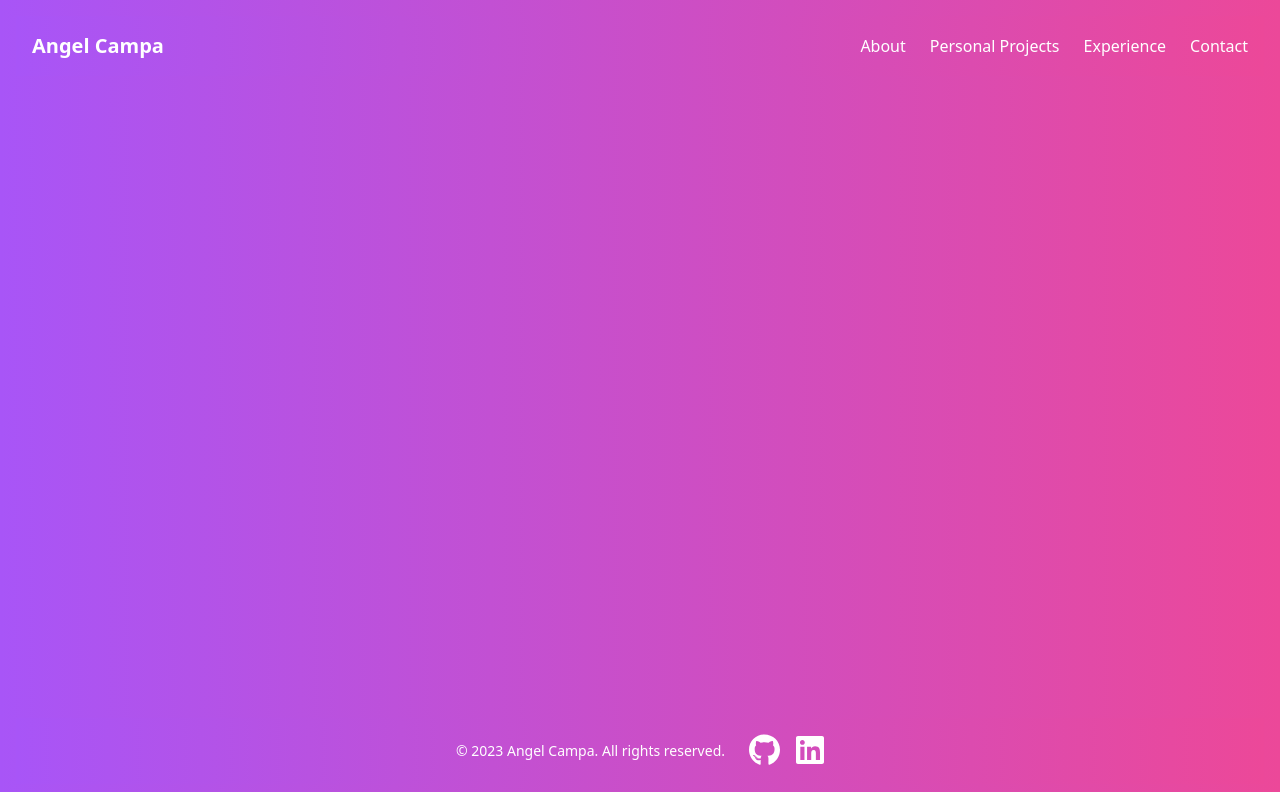
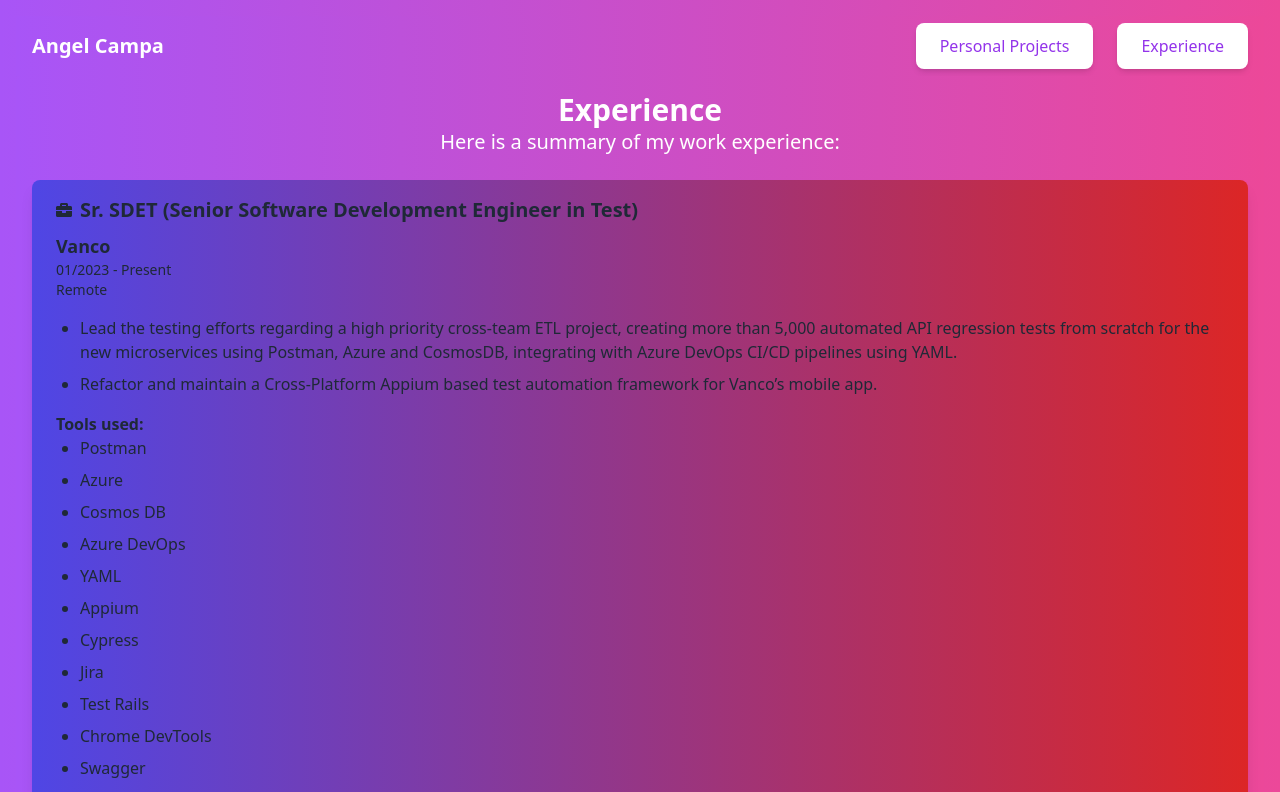
Before and after one commit to AngelCampa/personal-website, a React (Vite) app: page /experience in a window 1280 px wide. Shown: the top 792 px of the page. Built offline with nearby package versions, Linux system fonts and the light colour scheme.

Commit message:
Added experience page

```diff
--- a/src/App.tsx
+++ b/src/App.tsx
@@ -4,6 +4,7 @@
 import Footer from "./components/Footer";
 import Landing from "./components/LandingPage";
 import PersonalProjects from "./pages/PersonalProjects";
+import Experience from "./pages/Experience";
 
 const App = () => {
   return (
@@ -14,6 +15,7 @@
           <Routes>
             <Route path="/" element={<Landing />} />
             <Route path="/projects" element={<PersonalProjects />} />
+            <Route path="/experience" element={<Experience />} />
           </Routes>
         </main>
         <Footer />
--- /dev/null
+++ b/src/components/ExperienceCard.tsx
@@ -0,0 +1,53 @@
+import React from "react";
+import { experiences } from "../data/ExperienceData";
+import { FaBriefcase } from "react-icons/fa";
+
+const ExperienceCard: React.FC = () => {
+  return (
+    <div className="p-4 bg-gradient-to-r from-purple-500 to-pink-500 rounded-md">
+      <div className="text-center">
+        <h1 className="text-3xl font-bold text-white">Experience</h1>
+        <p className="text-xl text-white">Here is a summary of my work experience:</p>
+      </div>
+      <div className="flex flex-col gap-6 mt-6">
+        {experiences.map((experience) => {
+          return (
+            <div
+              key={experience.id}
+              className="bg-gradient-to-r from-indigo-600 to-red-600 rounded-lg shadow-lg overflow-hidden text-gray-800 px-6 py-4"
+            >
+              <div className="flex items-center mb-2">
+                <FaBriefcase className="mr-2" />
+                <h2 className="text-xl font-bold">{experience.jobTitle}</h2>
+              </div>
+              <div className="mb-4">
+                <h3 className="text-lg font-bold">{experience.company}</h3>
+                <p className="text-sm">{`${experience.startDate} - ${experience.endDate}`}</p>
+                <p className="text-sm">{experience.location}</p>
+              </div>
+              <ul className="list-disc pl-6">
+                {experience.activities.map((activity, index) => (
+                  <li key={index} className="mb-2">
+                    {activity}
+                  </li>
+                ))}
+              </ul>
+              <div className="mt-4">
+                <p className="text-gray-800 font-bold">Tools used:</p>
+                <ul className="list-disc pl-6">
+                  {experience.tools.map((tool, index) => (
+                    <li key={index} className="mb-2">
+                      {tool}
+                    </li>
+                  ))}
+                </ul>
+              </div>
+            </div>
+          );
+        })}
+      </div>
+    </div>
+  );
+};
+
+export default ExperienceCard;
--- a/src/components/LandingPage.tsx
+++ b/src/components/LandingPage.tsx
@@ -26,7 +26,7 @@
           </h2>
           <div className="text-lg text-white mb-8 space-x-8">
             <a
-              href="resume.pdf"
+              href="../public/angel-campa-cv.pdf"
               target="_blank"
               rel="noopener noreferrer"
               className="bg-white text-purple-600 px-6 py-3 rounded-lg shadow-md hover:bg-purple-600 hover:text-white transition duration-200 mb-8"
--- a/src/components/Navbar.tsx
+++ b/src/components/Navbar.tsx
@@ -11,33 +11,20 @@
           </Link>
           <ul className="flex space-x-6">
             <li>
-              <a
-                href="#about"
-                className="hover:text-pink-300 transition duration-200"
+              <Link
+                to="/projects"
+                className="bg-white text-purple-600 px-6 py-3 rounded-lg shadow-md hover:bg-purple-600 hover:text-white transition duration-200 mb-8"
               >
-                About
-              </a>
-            </li>
-            <li>
-              <Link to="/projects" className="hover:text-pink-300">
                 Personal Projects
               </Link>
             </li>
             <li>
-              <a
-                href="#experience"
-                className="hover:text-pink-300 transition duration-200"
+              <Link
+                to="/experience"
+                className="bg-white text-purple-600 px-6 py-3 rounded-lg shadow-md hover:bg-purple-600 hover:text-white transition duration-200 mb-8"
               >
                 Experience
-              </a>
-            </li>
-            <li>
-              <a
-                href="#contact"
-                className="hover:text-pink-300 transition duration-200"
-              >
-                Contact
-              </a>
+              </Link>
             </li>
           </ul>
         </div>
--- /dev/null
+++ b/src/data/ExperienceData.tsx
@@ -0,0 +1,96 @@
+export const experiences = [
+    {
+      id: 1,
+      jobTitle: 'Sr. SDET (Senior Software Development Engineer in Test)',
+      company: 'Vanco',
+      startDate: '01/2023',
+      endDate: 'Present',
+      location: 'Remote',
+      activities: [
+        'Lead the testing efforts regarding a high priority cross-team ETL project, creating more than 5,000 automated API regression tests from scratch for the new microservices using Postman, Azure and CosmosDB, integrating with Azure DevOps CI/CD pipelines using YAML.',
+        'Refactor and maintain a Cross-Platform Appium based test automation framework for Vanco’s mobile app.',
+      ],
+      tools: [
+        'Postman',
+        'Azure',
+        'Cosmos DB',
+        'Azure DevOps',
+        'YAML',
+        'Appium',
+        'Cypress',
+        'Jira',
+        'Test Rails',
+        'Chrome DevTools',
+        'Swagger',
+        'Microsoft SQL Server Management',
+      ],
+    },
+    {
+      id: 2,
+      jobTitle: 'SDET (Software Development Engineer in Test)',
+      company: 'Vanco',
+      startDate: '04/2022',
+      endDate: '01/2023',
+      location: 'Remote',
+      activities: [
+        'Create a system level test automation framework for E2E UI testing from scratch using Cypress with BDD design for automated regression testing, integrating it with the CI/CD pipeline in Azure DevOps using YAML.',
+        'Create API automated testing suites from scratch and integrate them with CI/CD pipelines using postman and YAML.',
+        'Continuous planning, design, and execution of acceptance testing of features and user stories developed in an agile (Scrum) environment using Jira and Test Rails, including front-end and back-end testing (UI, functional, database SQL, API) using different tools: Chrome DevTools, Swagger, Postman, Microsoft SQL Server Management, Cosmos DB, etc.',
+        'Contribute to the DevOps process by being the Release Manager of the team\'s products, releasing to different environments, monitoring automated regression testing results, doing rollbacks when necessary and monitoring Azure\'s resources (DB, App Service, Telemetry, Functions, etc.).',
+        'Lead, coordinate and execute cross-team testing efforts regarding data migration from different teams to a company-level centralized microservice, testing data integrity over hundreds of thousands of records.',
+        'Participate in interviews for new SDET\'s in general and new members of my team.',
+        'Contribute to team\'s documentation in Confluence by redacting Test Plans, test automation guides and bug templates.',
+      ],
+      tools: [
+        'Postman',
+        'Azure',
+        'Cosmos DB',
+        'Azure DevOps',
+        'YAML',
+        'Appium',
+        'Cypress',
+        'Jira',
+        'Test Rails',
+        'Chrome DevTools',
+        'Swagger',
+        'Microsoft SQL Server Management',
+      ],
+    },
+    {
+      id: 3,
+      jobTitle: 'QA Engineer',
+      company: 'PerseusX Incorporated',
+      startDate: '09/2021',
+      endDate: '04/2022',
+      location: 'Remote',
+      activities: [
+        'Work in a data & analytics project for PepsiCo with a globally distributed team in Azure cloud, Contributing to the development of a test strategy and test scripts for the ETL process (using Azure Data Factory pipelines).',
+        'Creation of Automated Regression Test Suite from scratch using Python, Selenium and Pytest.',
+      ],
+      tools: [
+        'Azure',
+        'Azure DevOps',
+        'Azure Data Factory',
+        'Python',
+        'Selenium',
+        'Pytest',
+      ],
+    },
+    {
+      id: 4,
+      jobTitle: 'Test Automation Engineering Associate',
+      company: 'Accenture',
+      startDate: '06/2021',
+      endDate: '09/2021',
+      location: 'Remote',
+      activities: [
+        'Creation of test plan, test suite and test cases using Azure DevOps working with an international team in a Agile (Scrum) environment.',
+        'Run and update automated tests built in Cypress.',
+      ],
+      tools: [
+        'Azure DevOps',
+        'Cypress',
+        'Jira',
+      ],
+    },
+];
--- /dev/null
+++ b/src/pages/Experience.tsx
@@ -0,0 +1,12 @@
+import React from "react";
+import ExperienceCard from "../components/ExperienceCard";
+
+const Experience: React.FC = () => {
+  return (
+    <div className="flex flex-col min-h-screen">
+      <ExperienceCard />
+    </div>
+  );
+};
+
+export default Experience;
```
